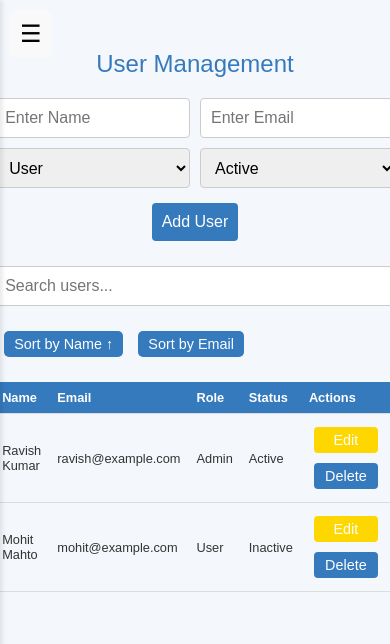
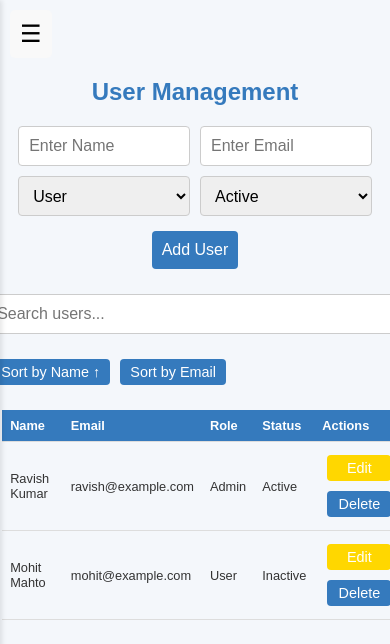
Before and after one commit to tropnicates/rbac_app, a React (Create React App) app: page /users in a window 390 px wide. Shown: the top 644 px of the page. Built offline with nearby package versions, Linux system fonts and the light colour scheme.

Commit message:
css modified

```diff
--- a/src/assets/styles/users.css
+++ b/src/assets/styles/users.css
@@ -3,18 +3,6 @@ body {
   background-color: #f9f9f9;
   color: #333;
   width: 100%;
-  margin: 0;
-  padding: 0;
-  box-sizing: border-box;
-}
-
-.user {
-  margin: 20px auto;
-  padding: 20px;
-  max-width: 1200px;
-  padding-left: 20px;
-  padding-right: 20px;
-  box-sizing: border-box;
 }
 
 .user {
@@ -24,6 +12,7 @@ body {
 
 .usermanagement {
   font-size: 1.8rem;
+  font-weight: bold;
   margin-bottom: 20px;
   text-align: center;
   color: #357ABD;
@@ -63,17 +52,16 @@ body {
 .btn-submit:hover {
   background-color: #357ABD;
 }
+
 .validation-error {
   color: #D8000C;
   background-color: #FFBABA;
   padding: 10px;
   font-size: 0.9rem;
   display: flex;
-  text-align: center;
-  border-radius: 4px;
-  max-width: 100%;
-  display: flex;
   flex-direction: column;
+  justify-content: center;
+  align-items: center;
 }
 
 .user-table {
@@ -123,55 +111,78 @@ body {
 .action-btn.delete:hover {
   background-color: #B00008;
 }
-.sortsearch {
-  display: flex;
-  flex-direction: row;
-  align-items: center;
-  justify-content: space-between;
-  width: 100%;
-  gap: 20px;
-  margin-top: 3rem;
-}
 
-.search-bar {
-  flex: 1;
+.category-filter select {
+  padding: 10px;
+  font-size: 16px;
+  border: 1px solid #ccc;
+  border-radius: 5px;
+  background-color: white;
+  color: #333;
+  cursor: pointer;
 }
 
 .sorting {
-  flex: 1;
+  max-width: 1200px;
+  margin: 20px auto;
+  margin-top: -60px;
   display: flex;
-  justify-content: flex-end;
+  justify-content: flex-start;
+  padding: 0 20px;
 }
-.search-bar {
-  margin-bottom: 20px;
+
+.sorting select {
   padding: 10px;
-  width: 100%;
+  font-size: 16px;
   border: 1px solid #ccc;
   border-radius: 5px;
-}
-
-.sort-btn {
-  margin-left: 10px;
-  padding: 5px 10px;
-  background-color:#357ABD;
-  color: white;
-  border: none;
-  border-radius: 5px;
+  background-color: white;
+  color: #333;
   cursor: pointer;
 }
 
-.sort-btn:hover {
-  background-color: #357ABD;
+
+.search-bar {
+  max-width: 75rem;
+  margin: 1.25rem auto;
+  padding: 0 1.25rem;
+}
+
+.search-bar input {
+  width: 100%;
+  padding: 1.25rem 0;
+  font-size: 1rem;
+  border: 0.0625rem solid #ccc;
+  border-radius: 0.3125rem;
+  outline: none;
+  transition: border-color 0.3s ease;
+}
+
+.search-bar input:focus {
+  border-color: #007bff;
 }
 
 @media (max-width: 768px) {
   .user {
-    padding: 15px;
+    padding: 10px;
+  }
+  .user-table{
+    margin-left: 1rem;
   }
 
   .category-filter {
     flex-direction: column;
     align-items: flex-start;
+    gap: 0.625rem;
+  }
+
+  .search-bar input {
+    font-size: 0.875rem;
+  }
+
+  .sorting {
+    flex-direction: column;
+    align-items: flex-end;
     gap: 0.625rem;
   }
 
@@ -181,45 +192,57 @@ body {
     align-items: center;
     justify-content: center;
     gap: 10px;
+    margin-left: 2rem;
+    margin-right: 2rem;
     margin-bottom: 20px;
   }
 
-  .search-bar,
-  .sorting {
-    flex-direction: row;
-    gap: 20px;
-  }
-
-  .search-bar input {
-    width: 100%;
+  .btn-submit {
+    align-self: center;
   }
 
   .user-table th,
   .user-table td {
     font-size: 0.9rem;
   }
-  .validation-error {
-    font-size: 0.8rem;
-    padding: 8px;
-    margin-top: 8px;
-  }
 }
 
 @media (max-width: 480px) {
-  .user {
-    padding: 10px;
+  .user{
+    margin-top: 3rem;
   }
+  .category-filter {
+    flex-direction: column;
+    align-items: flex-start;
+    gap: 0.625rem;
+    order: 2;
+  }
+
+  .categories {
+    display: flex;
+    flex-direction: column;
+    align-items: flex-start;
+    gap: 0.625rem;
+    order: 1;
+  }
+
+  .search-bar input {
+    font-size: 0.875rem;
+    padding: 1rem 0;
+  }
+
+  .sorting {
+    flex-direction: column;
+    align-items: flex-start;
+    gap: 0.625rem;
+    margin-top: 1rem;
+  }
+
   .usermanagement {
     font-size: 1.5rem;
   }
-
-  .search-bar input,
-  .sorting select {
-    font-size: 0.875rem;
-  }
-
-  .search-bar input {
-    width: 100%;
+  .user-table{
+    margin-left: 1rem;
   }
 
   .user-table th,
@@ -227,14 +250,7 @@ body {
     font-size: 0.8rem;
     padding: 8px;
   }
-
-  .action-btn.edit,
-  .action-btn.delete {
+  .action-btn.edit, .action-btn.delete{
     width: 60px;
   }
-  .validation-error {
-    font-size: 0.75rem;
-    padding: 6px;
-    margin-top: 6px;
-  }
 }
```
